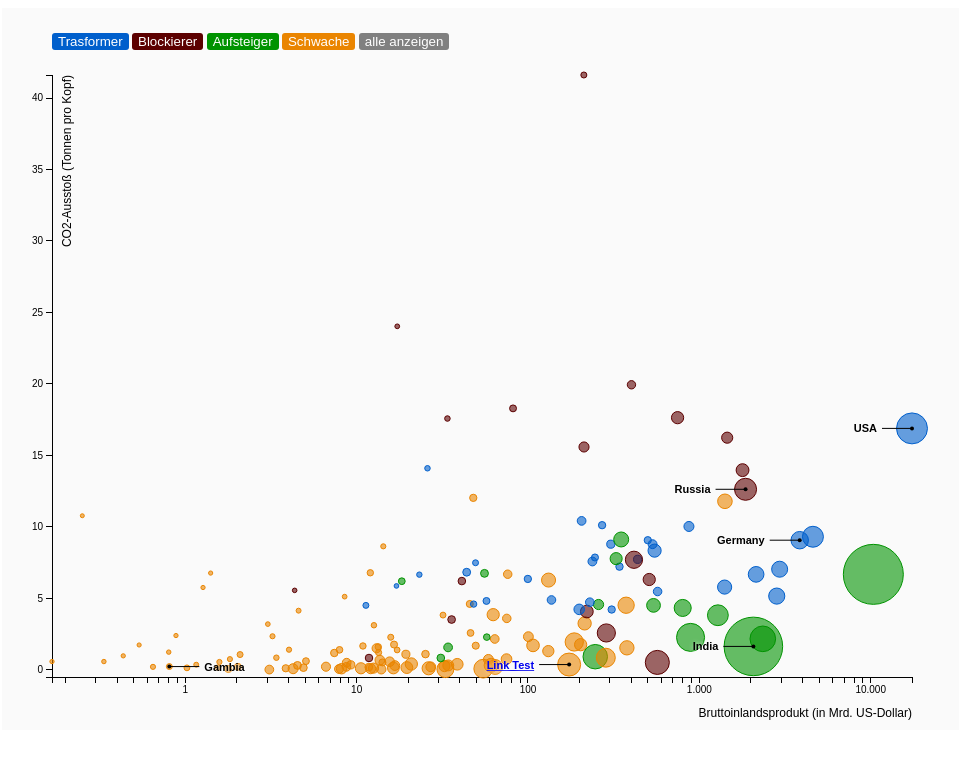
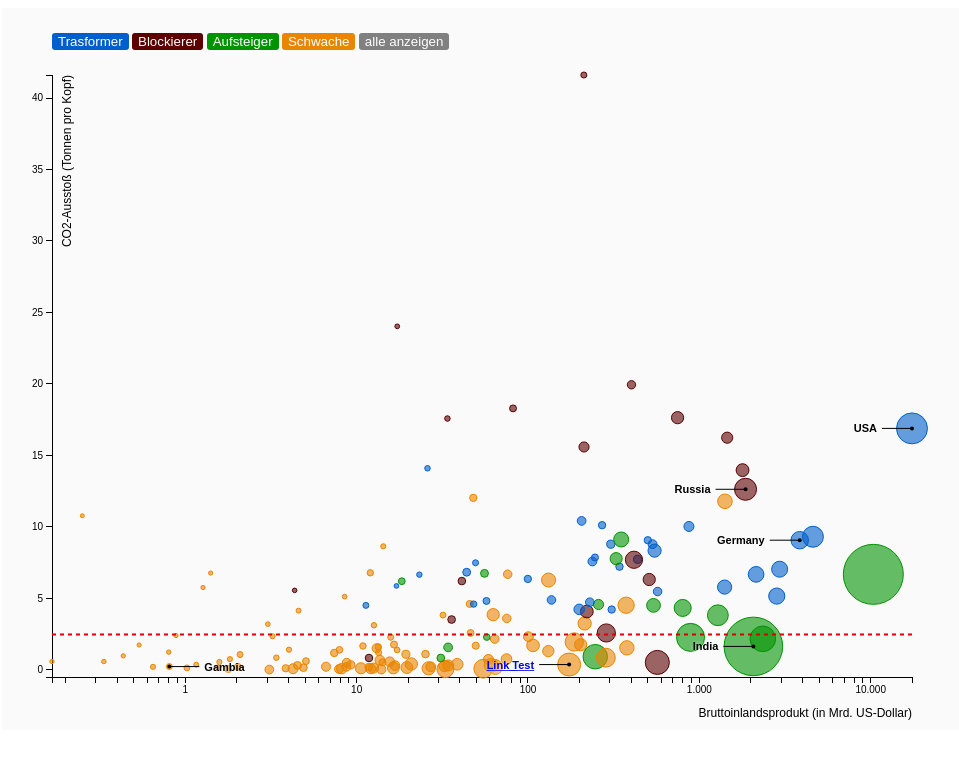
Before and after one commit to correctiv/klimafraktionen, a website: page example/index.html in a window 1280 px wide. Shown: the top 758 px of the page, without its empty margins (6-965 px from the left). Drawn offline with nearby package versions, Linux system fonts and the light colour scheme.

Commit message:
Add threshold line.

```diff
--- a/chart.js
+++ b/chart.js
@@ -16,6 +16,9 @@
   ///////////////////////
 
   var _locale = 'en';
+  var _colors = {
+    red: '#dc0000'
+  };
 
   ///////////////////////
   // private functions //
@@ -158,7 +161,8 @@
         maxWidth: 960,
         aspectRatio: .7,
         transitionDuration: 500,
-        tooltipData: {}
+        tooltipData: {},
+        threshold: 0
     };
 
     var svg,
@@ -294,6 +298,17 @@
         .html(function(d) { return d.label_html; });
     }
 
+    function createThresholdLine() {
+      svg.append('line')
+        .style('stroke', _colors.red)
+        .style('stroke-dasharray', ('4, 4'))
+        .style('stroke-width', 2)
+        .attr('x1', 0)
+        .attr('y1', y(options.threshold))
+        .attr('x2', width)
+        .attr('y2', y(options.threshold));
+    }
+
     function createVoronoi() {
       var voro = d3.geom.voronoi()
         .clipExtent([[0, 0], [width, height]])
@@ -387,6 +402,7 @@
       svg.call(createAxisDescription);
       svg.call(createBubbles);
       svg.call(createVoronoi);
+      svg.call(createThresholdLine);
 
       var labels = data.filter(function(d) {
         return d.labeled !== '';
--- a/example/index.html
+++ b/example/index.html
@@ -30,6 +30,7 @@
       xAxisDivisor: 1000000000,
       xAxisDescription: 'Bruttoinlandsprodukt (in Mrd. US-Dollar)',
       yAxisDescription: 'CO2-Ausstoß (Tonnen pro Kopf)',
+      threshold: 2.48,
       locale: 'de',
       tooltipData: {
         'co2_t_pc_2012': 'CO2-Ausstoß (in t/Kopf)',
```
